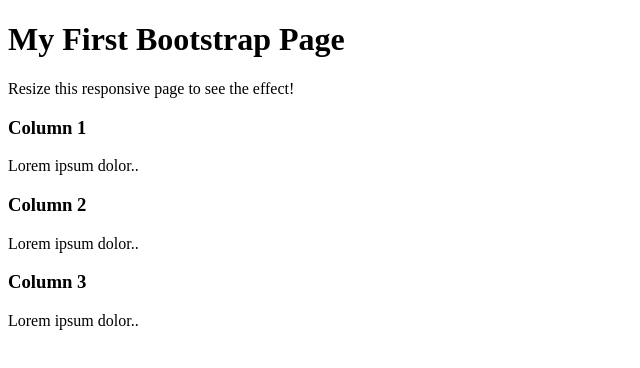
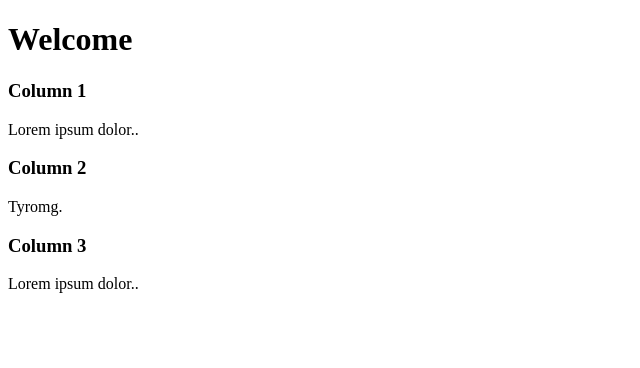
Before and after one commit to soonwashere/soonwashere.github.io, a plain HTML site: page index.html in a window 1280 px wide. Shown: the whole page, without its empty margins (0-640 px from the left). Drawn offline with Linux system fonts and the light colour scheme.

Commit message:
Update index.html

```diff
--- a/index.html
+++ b/index.html
@@ -1,12 +1,21 @@
 <!DOCTYPE html>
-<title>oofninja</title>
+
+<Html>
+<Head>
+<Title>
+BloopNinja
+</Title>
+<link rel="shortcut icon" href=""C:\Users\y20collingwoods\Downloads\favicon.ico"" type="image/x-icon">
+</Head>
 <body>
 
 
 
     <div class="jumbotron text-center">
-        <h1>My First Bootstrap Page</h1>
-        <p>Resize this responsive page to see the effect!</p>
+        <background
+        <font size="50" face="arial"><h1>Welcome</h1>
+    </font>
+        <p></p>
       </div>
 
       <div class="container">
@@ -17,7 +26,7 @@
           </div>
           <div class="col-sm-4">
             <h3>Column 2</h3>
-            <p>Lorem ipsum dolor..</p>
+            <p>Tyromg.</p>
           </div>
           <div class="col-sm-4">
             <h3>Column 3</h3>
```
